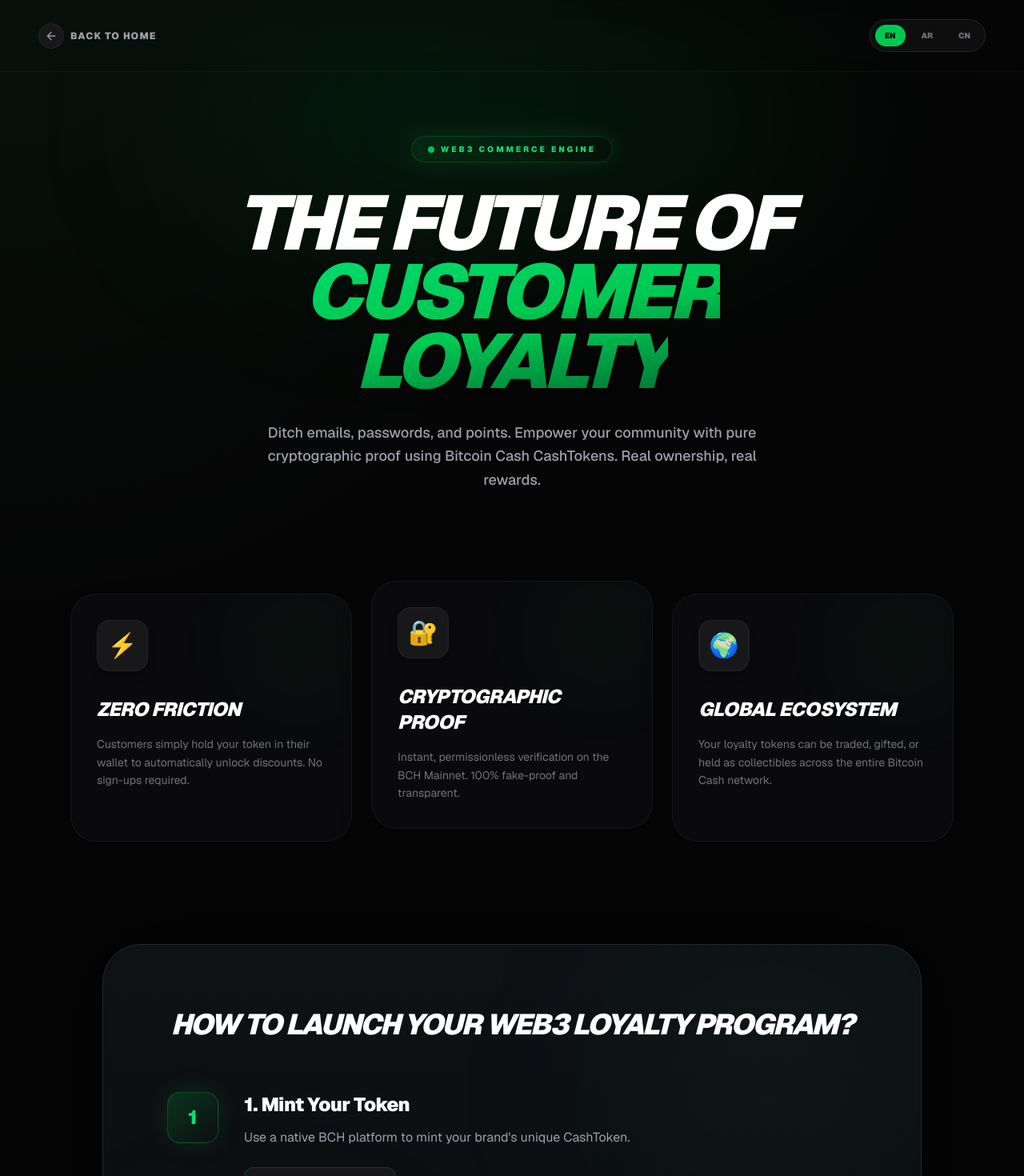
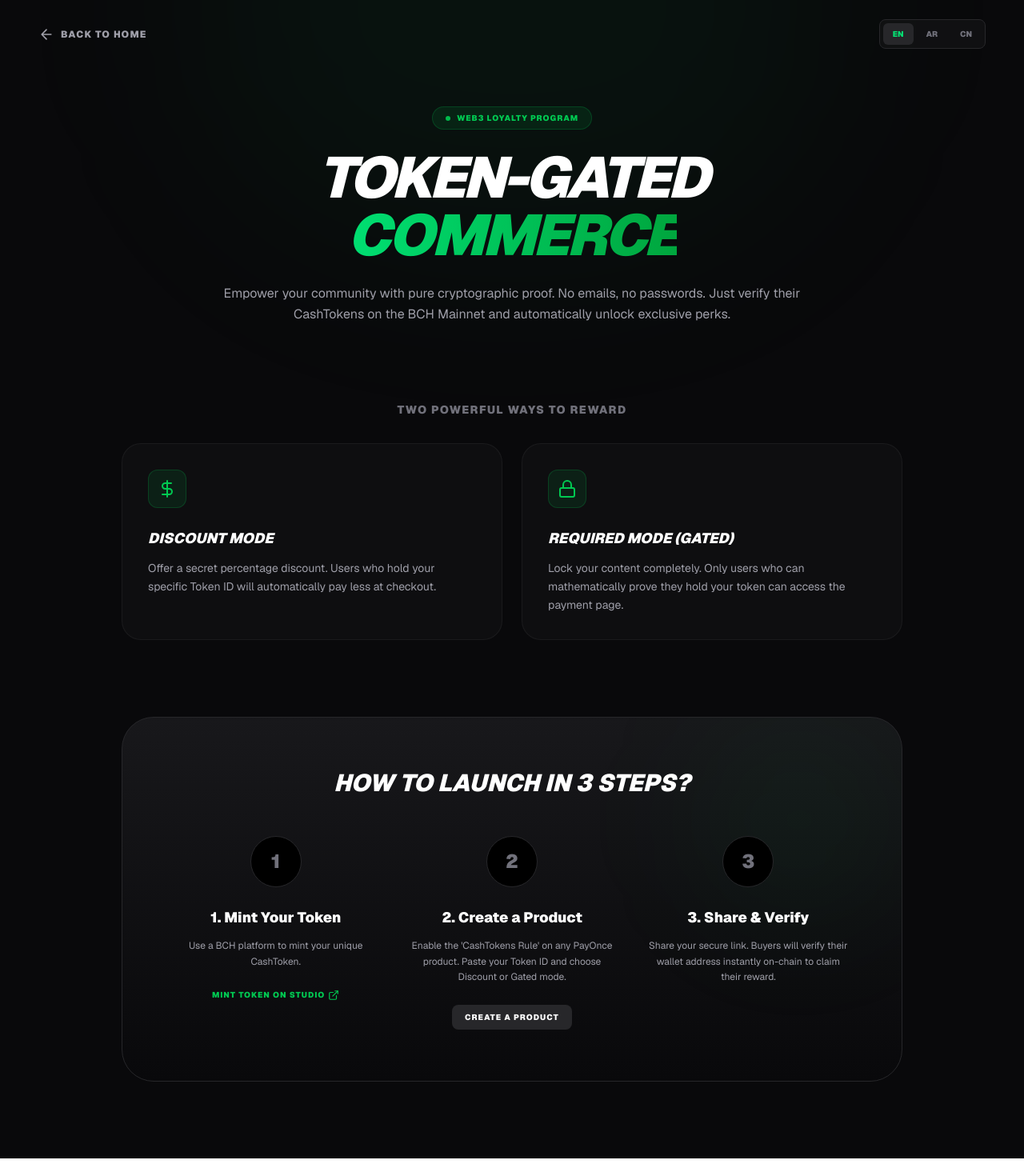
Before and after one commit to saleemm1/payonce-cash, a Next.js app: page /loyalty in a window 1280 px wide. Shown: the top 1470 px of the page at 80% size. After the commit the page ends 1448 px from the top, so only its background shows below. Built offline with nearby package versions, Linux system fonts and the light colour scheme.

Commit message:
Update page.js

```diff
--- a/app/loyalty/page.js
+++ b/app/loyalty/page.js
@@ -5,88 +5,75 @@ import Link from 'next/link';
 const translations = {
   en: {
     back: "Back to Home",
-    badge: "WEB3 COMMERCE ENGINE",
-    title1: "The Future of",
-    title2: "Customer Loyalty",
-    desc: "Ditch emails, passwords, and points. Empower your community with pure cryptographic proof using Bitcoin Cash CashTokens. Real ownership, real rewards.",
-    card1Title: "Zero Friction",
-    card1Desc: "Customers simply hold your token in their wallet to automatically unlock discounts. No sign-ups required.",
-    card2Title: "Cryptographic Proof",
-    card2Desc: "Instant, permissionless verification on the BCH Mainnet. 100% fake-proof and transparent.",
-    card3Title: "Global Ecosystem",
-    card3Desc: "Your loyalty tokens can be traded, gifted, or held as collectibles across the entire Bitcoin Cash network.",
-    stepTitle: "How to Launch Your Web3 Loyalty Program?",
+    badge: "WEB3 LOYALTY PROGRAM",
+    title1: "Token-Gated",
+    title2: "Commerce",
+    desc: "Empower your community with pure cryptographic proof. No emails, no passwords. Just verify their CashTokens on the BCH Mainnet and automatically unlock exclusive perks.",
+    modesTitle: "Two Powerful Ways to Reward",
+    mode1Title: "Discount Mode",
+    mode1Desc: "Offer a secret percentage discount. Users who hold your specific Token ID will automatically pay less at checkout.",
+    mode2Title: "Required Mode (Gated)",
+    mode2Desc: "Lock your content completely. Only users who can mathematically prove they hold your token can access the payment page.",
+    stepTitle: "How to launch in 3 steps?",
     step1: "1. Mint Your Token",
-    step1Desc: "Use a native BCH platform to mint your brand's unique CashToken.",
+    step1Desc: "Use a BCH platform to mint your unique CashToken.",
     step2: "2. Create a Product",
-    step2Desc: "Use PayOnce to create a payment link and attach your Token ID for a secret discount or full access.",
-    step3: "3. Reward Holders",
-    step3Desc: "Share your link! Only users holding your token will get the VIP treatment.",
-    ctaMint: "Mint Token Now ↗",
-    ctaSell: "Start Selling"
+    step2Desc: "Enable the 'CashTokens Rule' on any PayOnce product. Paste your Token ID and choose Discount or Gated mode.",
+    step3: "3. Share & Verify",
+    step3Desc: "Share your secure link. Buyers will verify their wallet address instantly on-chain to claim their reward.",
+    ctaMint: "Mint Token on Studio",
+    ctaSell: "Create a Product"
   },
   ar: {
     back: "العودة للرئيسية",
-    badge: "محرك تجارة WEB3",
-    title1: "مستقبل",
-    title2: "ولاء العملاء",
-    desc: "تخلص من الإيميلات وكلمات السر. امنح مجتمعك قوة الإثبات المشفر باستخدام توكنز شبكة بيتكوين كاش (CashTokens). ملكية حقيقية، ومكافآت حقيقية.",
-    card1Title: "بدون أي تعقيد",
-    card1Desc: "يحتفظ عملاؤك بالتوكن في محافظهم لفتح الخصومات تلقائياً. لا حاجة لإنشاء حسابات.",
-    card2Title: "إثبات مشفر",
-    card2Desc: "تحقق فوري ولامركزي على شبكة BCH الرئيسية. شفاف 100% ومستحيل التزوير.",
-    card3Title: "نظام بيئي عالمي",
-    card3Desc: "يمكن تداول توكنز الولاء الخاصة بك، إهداؤها، أو الاحتفاظ بها كأصول رقمية على مستوى العالم.",
-    stepTitle: "كيف تطلق برنامج الولاء الخاص بك؟",
+    badge: "برنامج ولاء WEB3",
+    title1: "التجارة المشروطة",
+    title2: "بالتوكنز",
+    desc: "امنح مجتمعك قوة الإثبات المشفر. بدون إيميلات، وبدون كلمات سر. بمجرد التحقق من التوكن الخاص بهم على شبكة BCH، يتم تفعيل المكافآت الحصرية تلقائياً.",
+    modesTitle: "طريقتان لمكافأة عملائك",
+    mode1Title: "وضع الخصم (Discount)",
+    mode1Desc: "قدم خصماً بنسبة مئوية. المستخدمون الذين يمتلكون التوكن الخاص بك سيدفعون مبلغاً أقل تلقائياً عند الدفع.",
+    mode2Title: "الوصول المشروط (Gated)",
+    mode2Desc: "اقفل محتواك بالكامل. فقط المستخدمون الذين يثبتون امتلاكهم للتوكن يمكنهم الوصول إلى صفحة الدفع.",
+    stepTitle: "كيف تطلق برنامجك في 3 خطوات؟",
     step1: "1. اصنع التوكن الخاص بك",
     step1Desc: "استخدم منصات BCH لإنشاء توكن CashToken خاص بعلامتك التجارية.",
     step2: "2. أنشئ منتجك",
-    step2Desc: "استخدم PayOnce لإنشاء رابط دفع واربطه بمعرف التوكن الخاص بك لتقديم خصم سري.",
-    step3: "3. كافئ مجتمعك",
-    step3Desc: "شارك الرابط! فقط من يمتلك التوكن الخاص بك سيحصل على تجربة الـ VIP.",
-    ctaMint: "اصنع التوكن الآن ↗",
-    ctaSell: "ابدأ البيع"
+    step2Desc: "فعل 'قواعد CashTokens' في أي منتج على PayOnce. أدخل معرف التوكن (ID) واختر نوع المكافأة.",
+    step3: "3. شارك وتحقق",
+    step3Desc: "شارك رابطك الآمن. سيقوم المشترون بالتحقق من محافظهم فوراً على البلوكشين للحصول على المكافأة.",
+    ctaMint: "اصنع توكن عبر Studio",
+    ctaSell: "أنشئ منتجاً الآن"
   },
   zh: {
     back: "返回首页",
-    badge: "WEB3 商业引擎",
-    title1: "客户忠诚度的",
-    title2: "未来",
-    desc: "抛弃电子邮件、密码和积分。使用比特币现金 CashTokens，通过纯密码学证明为您的社区赋能。真正的所有权，真正的奖励。",
-    card1Title: "零摩擦",
-    card1Desc: "客户只需在钱包中持有您的代币即可自动解锁折扣。无需注册。",
-    card2Title: "密码学证明",
-    card2Desc: "在 BCH 主网上进行即时、无需许可的验证。100% 防伪且透明。",
-    card3Title: "全球生态系统",
-    card3Desc: "您的忠诚度代币可以在整个比特币现金网络中进行交易、赠送或作为收藏品持有。",
-    stepTitle: "如何启动您的 Web3 忠诚度计划？",
+    badge: "WEB3 忠诚度计划",
+    title1: "代币门控",
+    title2: "商业",
+    desc: "用纯粹的密码学证明赋能您的社区。没有电子邮件，没有密码。只需在 BCH 主网上验证他们的 CashTokens，即可自动解锁独家福利。",
+    modesTitle: "两种强大的奖励方式",
+    mode1Title: "折扣模式 (Discount)",
+    mode1Desc: "提供秘密的百分比折扣。持有您特定代币 ID 的用户在结账时将自动支付更少的费用。",
+    mode2Title: "必须模式 (Gated)",
+    mode2Desc: "完全锁定您的内容。只有能够用数学证明他们持有您代币的用户才能访问支付页面。",
+    stepTitle: "只需 3 步即可启动",
     step1: "1. 铸造您的代币",
-    step1Desc: "使用原生的 BCH 平台铸造您品牌的独特 CashToken。",
+    step1Desc: "使用 BCH 平台铸造您独特的 CashToken。",
     step2: "2. 创建产品",
-    step2Desc: "使用 PayOnce 创建支付链接，并附加您的代币 ID 以提供秘密折扣或完全访问权限。",
-    step3: "3. 奖励持有者",
-    step3Desc: "分享您的链接！只有持有您代币的用户才能获得 VIP 待遇。",
-    ctaMint: "立即铸造代币 ↗",
-    ctaSell: "开始销售"
+    step2Desc: "在任何 PayOnce 产品上启用“CashTokens 规则”。粘贴您的代币 ID 并选择折扣或门控模式。",
+    step3: "3. 分享与验证",
+    step3Desc: "分享您的安全链接。买家将在链上立即验证其钱包地址以领取奖励。",
+    ctaMint: "在 Studio 上铸造代币",
+    ctaSell: "创建产品"
   }
 };
 
 export default function LoyaltyPage() {
   const [lang, setLang] = useState('en');
-  const [mousePos, setMousePos] = useState({ x: 0, y: 0 });
 
   useEffect(() => {
     const savedLang = localStorage.getItem('payonce_lang');
     if (savedLang) setLang(savedLang);
-
-    const handleMouseMove = (e) => {
-        setMousePos({
-            x: (e.clientX / window.innerWidth) * 100,
-            y: (e.clientY / window.innerHeight) * 100,
-        });
-    };
-    window.addEventListener('mousemove', handleMouseMove);
-    return () => window.removeEventListener('mousemove', handleMouseMove);
   }, []);
 
   const changeLang = (l) => {
@@ -98,111 +85,88 @@ export default function LoyaltyPage() {
   const dir = lang === 'ar' ? 'rtl' : 'ltr';
 
   return (
-    <div dir={dir} className={`min-h-screen bg-[#050505] text-white font-sans relative overflow-x-hidden selection:bg-green-500/30 ${lang === 'ar' ? 'font-arabic' : ''}`}>
+    <div dir={dir} className={`min-h-screen bg-[#09090b] text-white font-sans relative overflow-x-hidden ${lang === 'ar' ? 'font-arabic' : ''}`}>
 
-      <div
-        className="fixed inset-0 z-0 opacity-40 mix-blend-screen pointer-events-none transition-all duration-300 ease-out"
-        style={{
-            background: `radial-gradient(circle at ${mousePos.x}% ${mousePos.y}%, rgba(34, 197, 94, 0.15) 0%, transparent 50%)`
-        }}
-      />
-      <div className="absolute top-0 left-1/2 -translate-x-1/2 w-[800px] h-[300px] bg-green-500/10 blur-[120px] rounded-[100%] pointer-events-none z-0"></div>
+      <div className="absolute top-[-20%] left-1/2 -translate-x-1/2 w-full max-w-[800px] h-[600px] bg-green-500/5 rounded-full blur-[120px] pointer-events-none"></div>
 
-      <nav className="relative z-50 flex justify-between items-center p-6 lg:px-12 backdrop-blur-md border-b border-white/5 sticky top-0">
+      <nav className="relative z-50 flex justify-between items-center p-6 lg:px-12 max-w-7xl mx-auto">
         <Link href="/" className="text-zinc-400 hover:text-white transition-colors flex items-center gap-2 text-xs font-black uppercase tracking-widest group">
-            <div className="w-8 h-8 rounded-full bg-zinc-900 border border-zinc-800 flex items-center justify-center group-hover:border-green-500/50 group-hover:text-green-500 transition-all">
-                <svg width="16" height="16" viewBox="0 0 24 24" fill="none" stroke="currentColor" strokeWidth="2" strokeLinecap="round" strokeLinejoin="round" className={lang === 'ar' ? 'rotate-180' : ''}><path d="M19 12H5M12 19l-7-7 7-7"/></svg>
-            </div>
-            <span className="hidden sm:block">{t.back}</span>
+            <svg width="20" height="20" viewBox="0 0 24 24" fill="none" stroke="currentColor" strokeWidth="2" strokeLinecap="round" strokeLinejoin="round" className={`group-hover:-translate-x-1 transition-transform ${lang === 'ar' ? 'rotate-180 group-hover:translate-x-1' : ''}`}><path d="M19 12H5M12 19l-7-7 7-7"/></svg>
+            {t.back}
         </Link>
-        <div className="flex gap-2 text-[10px] font-black uppercase bg-zinc-900/50 p-1.5 rounded-full border border-zinc-800">
-          <button onClick={() => changeLang('en')} className={`px-3 py-1.5 rounded-full transition-all ${lang === 'en' ? 'bg-green-500 text-black' : 'text-zinc-500 hover:text-white'}`}>EN</button>
-          <button onClick={() => changeLang('ar')} className={`px-3 py-1.5 rounded-full transition-all ${lang === 'ar' ? 'bg-green-500 text-black' : 'text-zinc-500 hover:text-white'}`}>AR</button>
-          <button onClick={() => changeLang('zh')} className={`px-3 py-1.5 rounded-full transition-all ${lang === 'zh' ? 'bg-green-500 text-black' : 'text-zinc-500 hover:text-white'}`}>CN</button>
+        <div className="flex gap-1 text-[10px] font-black uppercase bg-zinc-900/50 p-1 rounded-lg border border-zinc-800">
+          <button onClick={() => changeLang('en')} className={`px-3 py-1.5 rounded-md transition-all ${lang === 'en' ? 'bg-zinc-800 text-green-400' : 'text-zinc-500 hover:text-white'}`}>EN</button>
+          <button onClick={() => changeLang('ar')} className={`px-3 py-1.5 rounded-md transition-all ${lang === 'ar' ? 'bg-zinc-800 text-green-400' : 'text-zinc-500 hover:text-white'}`}>AR</button>
+          <button onClick={() => changeLang('zh')} className={`px-3 py-1.5 rounded-md transition-all ${lang === 'zh' ? 'bg-zinc-800 text-green-400' : 'text-zinc-500 hover:text-white'}`}>CN</button>
         </div>
       </nav>
 
-      <main className="relative z-10 max-w-6xl mx-auto px-6 pt-20 pb-32">
+      <main className="relative z-10 max-w-5xl mx-auto px-6 pt-12 pb-24">
 
-        <section className="text-center max-w-4xl mx-auto mb-32 animate-in slide-in-from-bottom-8 fade-in duration-1000">
-            <div className="inline-flex items-center gap-2 bg-gradient-to-r from-green-500/10 to-transparent border border-green-500/20 text-green-400 px-5 py-2 rounded-full text-[10px] font-black uppercase tracking-[0.3em] mb-8 shadow-[0_0_30px_rgba(34,197,94,0.15)]">
-                <span className="w-2 h-2 rounded-full bg-green-500 animate-pulse"></span>
+        <section className="text-center max-w-3xl mx-auto mb-24 animate-in slide-in-from-bottom-4 fade-in duration-700">
+            <div className="inline-flex items-center gap-2 bg-green-500/10 border border-green-500/20 text-green-500 px-4 py-1.5 rounded-full text-[10px] font-black uppercase tracking-widest mb-6">
+                <span className="w-1.5 h-1.5 rounded-full bg-green-500 animate-pulse"></span>
                 {t.badge}
             </div>
-            <h1 className="text-6xl md:text-8xl font-black uppercase italic tracking-tighter leading-[0.9] mb-8">
+            <h1 className="text-5xl md:text-7xl font-black uppercase italic tracking-tighter leading-none mb-6">
                 {t.title1} <br/>
-                <span className="text-transparent bg-clip-text bg-gradient-to-br from-green-400 via-green-500 to-green-800 drop-shadow-lg">{t.title2}</span>
+                <span className="text-transparent bg-clip-text bg-gradient-to-r from-green-400 to-green-600">{t.title2}</span>
             </h1>
-            <p className="text-zinc-400 text-base md:text-lg leading-relaxed max-w-2xl mx-auto font-medium">
+            <p className="text-zinc-400 text-sm md:text-base leading-relaxed">
                 {t.desc}
             </p>
         </section>
 
-        <section className="grid md:grid-cols-3 gap-6 mb-32 relative">
-            <div className="bg-[#0a0a0c] p-8 rounded-[2rem] border border-white/5 hover:border-green-500/30 hover:bg-[#0d1410] transition-all duration-500 group shadow-2xl overflow-hidden relative">
-                <div className="absolute top-0 right-0 w-32 h-32 bg-green-500/5 rounded-full blur-[50px] group-hover:bg-green-500/10 transition-colors"></div>
-                <div className="w-16 h-16 bg-zinc-900 rounded-2xl flex items-center justify-center text-3xl mb-8 group-hover:scale-110 group-hover:bg-green-500/20 border border-white/5 group-hover:border-green-500/30 transition-all duration-500 shadow-lg">
-                    ⚡
+        <div className="mb-24">
+            <h2 className="text-sm font-black text-zinc-500 uppercase tracking-widest text-center mb-8">{t.modesTitle}</h2>
+            <div className="grid md:grid-cols-2 gap-6">
+                <div className="bg-zinc-900/40 p-8 rounded-3xl border border-white/5 hover:border-green-500/30 transition-all duration-300">
+                    <div className="w-12 h-12 bg-green-500/10 rounded-xl flex items-center justify-center text-green-500 mb-6 border border-green-500/20">
+                        <svg width="24" height="24" viewBox="0 0 24 24" fill="none" stroke="currentColor" strokeWidth="2" strokeLinecap="round" strokeLinejoin="round"><path d="M12 2v20M17 5H9.5a3.5 3.5 0 0 0 0 7h5a3.5 3.5 0 0 1 0 7H6"/></svg>
                     </div>
-                <h3 className="text-2xl font-black uppercase italic text-white mb-4 tracking-tight">{t.card1Title}</h3>
-                <p className="text-zinc-500 text-sm leading-relaxed">{t.card1Desc}</p>
+                    <h3 className="text-lg font-black uppercase italic text-white mb-3">{t.mode1Title}</h3>
+                    <p className="text-zinc-400 text-sm leading-relaxed">{t.mode1Desc}</p>
                 </div>
 
-            <div className="bg-[#0a0a0c] p-8 rounded-[2rem] border border-white/5 hover:border-green-500/30 hover:bg-[#0d1410] transition-all duration-500 group shadow-2xl overflow-hidden relative md:-translate-y-4">
-                <div className="absolute top-0 right-0 w-32 h-32 bg-green-500/5 rounded-full blur-[50px] group-hover:bg-green-500/10 transition-colors"></div>
-                <div className="w-16 h-16 bg-zinc-900 rounded-2xl flex items-center justify-center text-3xl mb-8 group-hover:scale-110 group-hover:bg-green-500/20 border border-white/5 group-hover:border-green-500/30 transition-all duration-500 shadow-lg">
-                    🔐
+                <div className="bg-zinc-900/40 p-8 rounded-3xl border border-white/5 hover:border-green-500/30 transition-all duration-300">
+                    <div className="w-12 h-12 bg-green-500/10 rounded-xl flex items-center justify-center text-green-500 mb-6 border border-green-500/20">
+                        <svg width="24" height="24" viewBox="0 0 24 24" fill="none" stroke="currentColor" strokeWidth="2" strokeLinecap="round" strokeLinejoin="round"><rect x="3" y="11" width="18" height="11" rx="2" ry="2"></rect><path d="M7 11V7a5 5 0 0 1 10 0v4"></path></svg>
                     </div>
-                <h3 className="text-2xl font-black uppercase italic text-white mb-4 tracking-tight">{t.card2Title}</h3>
-                <p className="text-zinc-500 text-sm leading-relaxed">{t.card2Desc}</p>
+                    <h3 className="text-lg font-black uppercase italic text-white mb-3">{t.mode2Title}</h3>
+                    <p className="text-zinc-400 text-sm leading-relaxed">{t.mode2Desc}</p>
                 </div>
-
-            <div className="bg-[#0a0a0c] p-8 rounded-[2rem] border border-white/5 hover:border-green-500/30 hover:bg-[#0d1410] transition-all duration-500 group shadow-2xl overflow-hidden relative">
-                <div className="absolute top-0 right-0 w-32 h-32 bg-green-500/5 rounded-full blur-[50px] group-hover:bg-green-500/10 transition-colors"></div>
-                <div className="w-16 h-16 bg-zinc-900 rounded-2xl flex items-center justify-center text-3xl mb-8 group-hover:scale-110 group-hover:bg-green-500/20 border border-white/5 group-hover:border-green-500/30 transition-all duration-500 shadow-lg">
-                    🌍
-                </div>
-                <h3 className="text-2xl font-black uppercase italic text-white mb-4 tracking-tight">{t.card3Title}</h3>
-                <p className="text-zinc-500 text-sm leading-relaxed">{t.card3Desc}</p>
-            </div>
-        </section>
-
-        <section className="max-w-5xl mx-auto bg-gradient-to-b from-[#0f1115] to-[#0a0a0c] rounded-[3rem] p-10 md:p-20 border border-zinc-800 shadow-[0_0_100px_rgba(0,0,0,0.8)] relative overflow-hidden">
-            <div className="absolute top-0 right-0 w-96 h-96 bg-green-500/5 rounded-full blur-[120px] pointer-events-none"></div>
-            <div className="absolute bottom-0 left-0 w-96 h-96 bg-green-600/5 rounded-full blur-[120px] pointer-events-none"></div>
-
-            <h2 className="text-3xl md:text-4xl font-black uppercase italic text-center mb-16 relative z-10 tracking-tighter">{t.stepTitle}</h2>
-
-            <div className="space-y-16 relative z-10">
-
-                <div className="flex flex-col md:flex-row gap-8 items-start group">
-                    <div className="w-16 h-16 bg-gradient-to-br from-green-500/20 to-transparent border border-green-500/30 text-green-400 rounded-2xl flex items-center justify-center font-black text-2xl shrink-0 shadow-[0_0_30px_rgba(34,197,94,0.15)] group-hover:scale-110 transition-transform duration-500">1</div>
-                    <div className="flex-1">
-                        <h3 className="text-2xl font-black text-white mb-3 tracking-tight">{t.step1}</h3>
-                        <p className="text-zinc-400 text-base mb-6 leading-relaxed max-w-xl">{t.step1Desc}</p>
-                        <a href="https://cashtokens.studio/" target="_blank" rel="noopener noreferrer" className="inline-flex items-center justify-center gap-2 bg-zinc-900 hover:bg-zinc-800 text-green-400 px-6 py-4 rounded-xl text-xs font-black uppercase tracking-widest transition-all duration-300 border border-green-500/20 hover:border-green-500/50 shadow-lg">
-                            {t.ctaMint}
-                        </a>
             </div>
         </div>
 
-                <div className="flex flex-col md:flex-row gap-8 items-start group">
-                    <div className="w-16 h-16 bg-zinc-900 border border-zinc-800 text-zinc-500 rounded-2xl flex items-center justify-center font-black text-2xl shrink-0 group-hover:scale-110 group-hover:border-zinc-600 transition-transform duration-500">2</div>
-                    <div className="flex-1">
-                        <h3 className="text-2xl font-black text-white mb-3 tracking-tight">{t.step2}</h3>
-                        <p className="text-zinc-400 text-base mb-6 leading-relaxed max-w-xl">{t.step2Desc}</p>
-                        <Link href="/create" className="inline-flex items-center justify-center gap-2 bg-white hover:bg-zinc-200 text-black px-6 py-4 rounded-xl text-xs font-black uppercase tracking-widest transition-all duration-300 shadow-xl hover:shadow-white/20">
+        <section className="bg-gradient-to-b from-zinc-900 to-[#09090b] rounded-[2.5rem] p-8 md:p-16 border border-zinc-800 relative overflow-hidden">
+            <div className="absolute top-0 right-0 w-64 h-64 bg-green-500/5 rounded-full blur-[80px] pointer-events-none"></div>
+
+            <h2 className="text-2xl md:text-3xl font-black uppercase italic text-center mb-12 relative z-10">{t.stepTitle}</h2>
+
+            <div className="grid md:grid-cols-3 gap-10 relative z-10">
+
+                <div className="flex flex-col items-center text-center group">
+                    <div className="w-16 h-16 bg-black border border-zinc-800 text-zinc-500 rounded-full flex items-center justify-center font-black text-2xl mb-6 group-hover:text-green-500 group-hover:border-green-500/50 transition-colors">1</div>
+                    <h3 className="text-lg font-black text-white mb-3">{t.step1}</h3>
+                    <p className="text-zinc-400 text-xs leading-relaxed mb-6">{t.step1Desc}</p>
+                    <a href="https://cashtokens.studio/" target="_blank" rel="noopener noreferrer" className="text-[10px] font-black uppercase tracking-widest text-green-500 hover:text-green-400 flex items-center gap-1">
+                        {t.ctaMint} <svg width="14" height="14" viewBox="0 0 24 24" fill="none" stroke="currentColor" strokeWidth="2" strokeLinecap="round" strokeLinejoin="round"><path d="M18 13v6a2 2 0 0 1-2 2H5a2 2 0 0 1-2-2V8a2 2 0 0 1 2-2h6"></path><polyline points="15 3 21 3 21 9"></polyline><line x1="10" y1="14" x2="21" y2="3"></line></svg>
+                    </a>
+                </div>
+
+                <div className="flex flex-col items-center text-center group">
+                    <div className="w-16 h-16 bg-black border border-zinc-800 text-zinc-500 rounded-full flex items-center justify-center font-black text-2xl mb-6 group-hover:text-green-500 group-hover:border-green-500/50 transition-colors">2</div>
+                    <h3 className="text-lg font-black text-white mb-3">{t.step2}</h3>
+                    <p className="text-zinc-400 text-xs leading-relaxed mb-6">{t.step2Desc}</p>
+                    <Link href="/create" className="text-[10px] font-black uppercase tracking-widest text-white bg-zinc-800 hover:bg-zinc-700 px-4 py-2 rounded-lg transition-colors">
                         {t.ctaSell}
                     </Link>
                 </div>
-                </div>
 
-                <div className="flex flex-col md:flex-row gap-8 items-start group">
-                    <div className="w-16 h-16 bg-zinc-900 border border-zinc-800 text-zinc-500 rounded-2xl flex items-center justify-center font-black text-2xl shrink-0 group-hover:scale-110 group-hover:border-zinc-600 transition-transform duration-500">3</div>
-                    <div className="flex-1">
-                        <h3 className="text-2xl font-black text-white mb-3 tracking-tight">{t.step3}</h3>
-                        <p className="text-zinc-400 text-base leading-relaxed max-w-xl">{t.step3Desc}</p>
-                    </div>
+                <div className="flex flex-col items-center text-center group">
+                    <div className="w-16 h-16 bg-black border border-zinc-800 text-zinc-500 rounded-full flex items-center justify-center font-black text-2xl mb-6 group-hover:text-green-500 group-hover:border-green-500/50 transition-colors">3</div>
+                    <h3 className="text-lg font-black text-white mb-3">{t.step3}</h3>
+                    <p className="text-zinc-400 text-xs leading-relaxed">{t.step3Desc}</p>
                 </div>
 
             </div>
```
Lines whose indentation alone changed are shown as unchanged.
